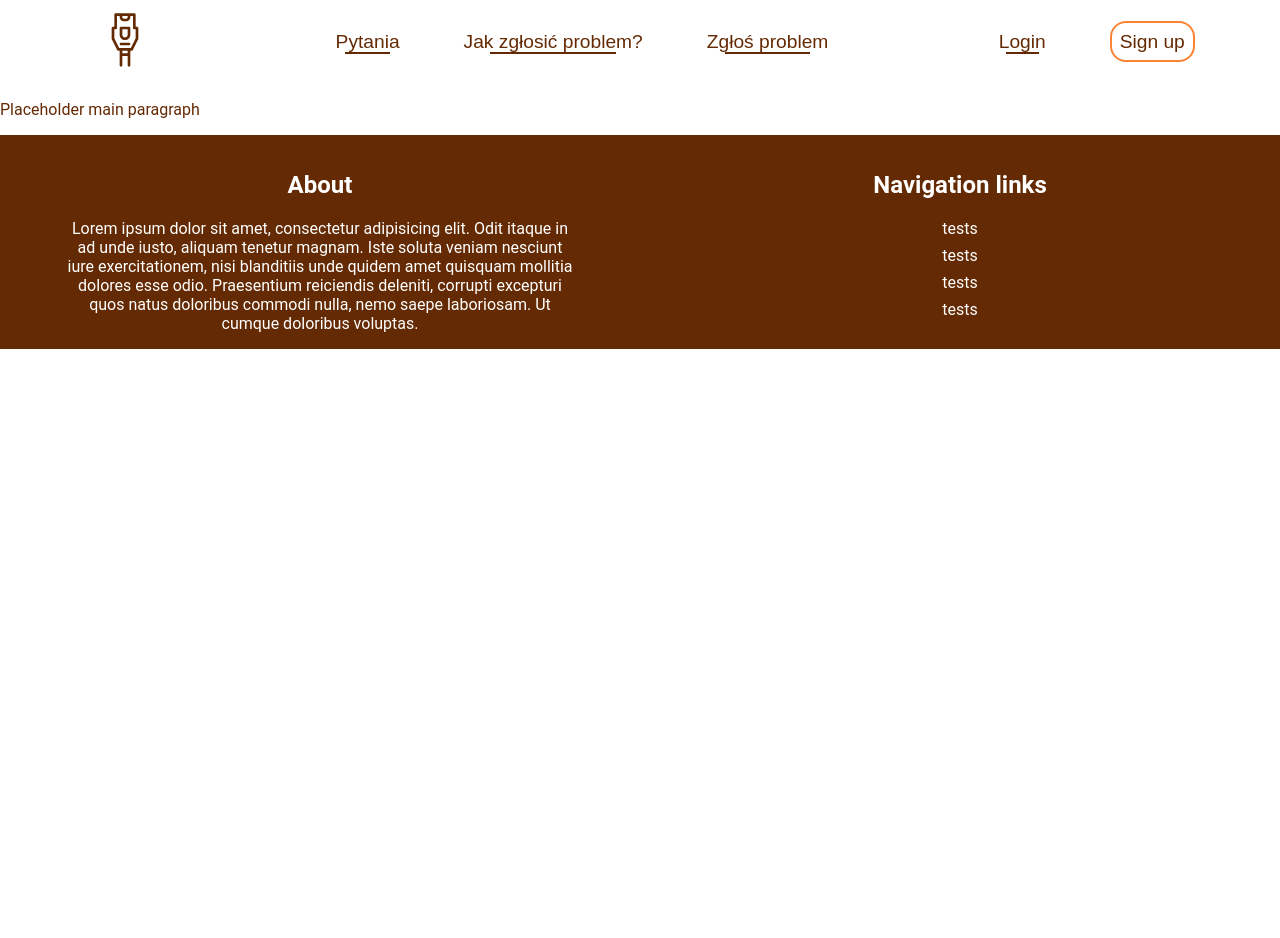
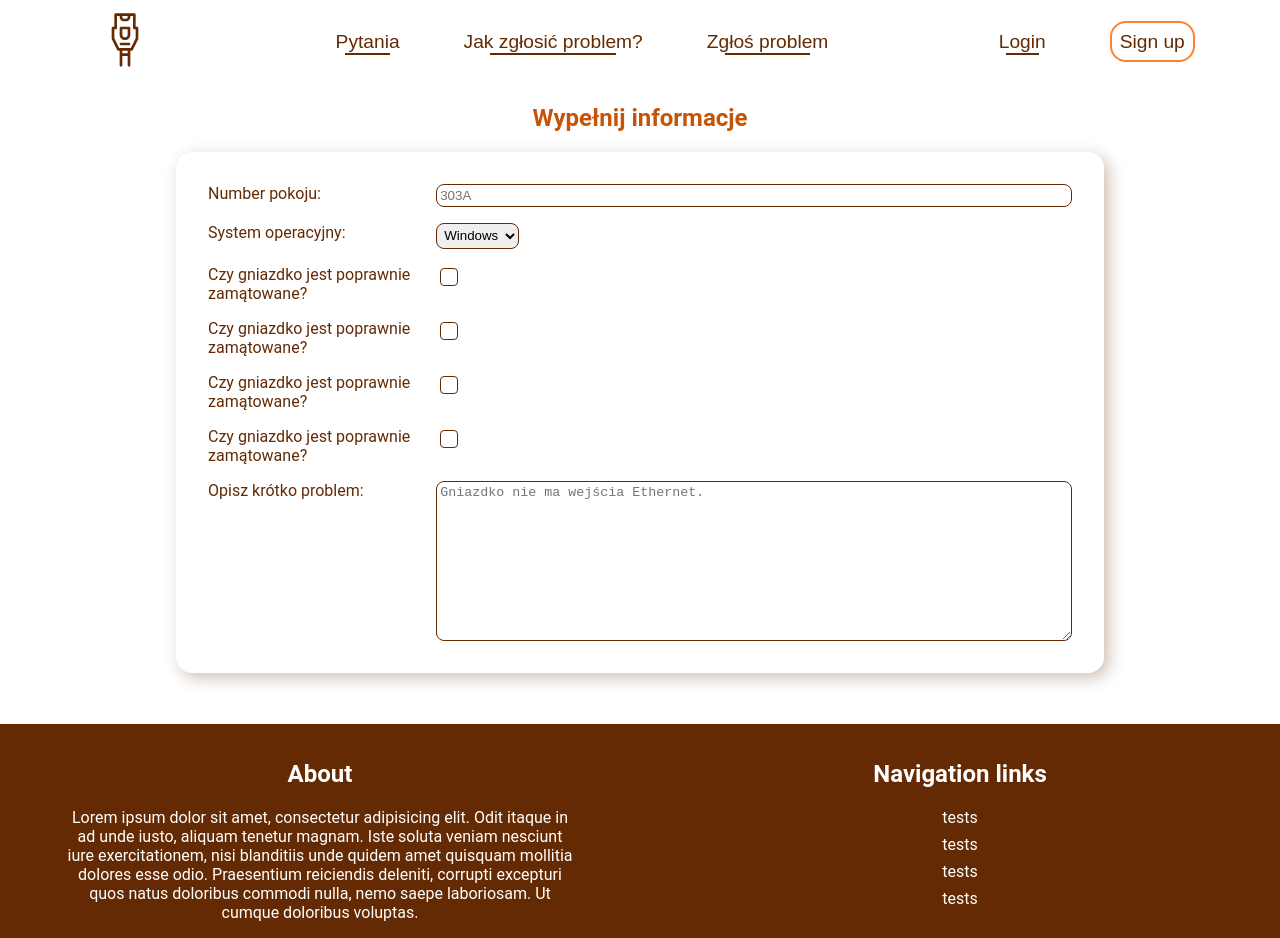
Before and after one commit to PatrykSiekierski/Dorm-Assist, a React (Vite) app: page /report in a window 1280 px wide. Before the commit the page ends 800 px from the top, so only its background shows below. Built offline with nearby package versions, Linux system fonts and the light colour scheme; a web font is replaced by a local one.

Commit message:
Adding report subpage
(chyba do wywalenia, bo mi sie nie podoba)

```diff
--- /dev/null
+++ b/src/components/Report/info.jsx
@@ -0,0 +1,41 @@
+import "../../styles/Report/_info.scss";
+
+export default function Info() {
+  return (
+    <article id="info-article">
+      <h1 className="center-text">Wypełnij informacje</h1>
+      <form action="" className="form-holder border">
+        <label htmlFor="room">Number pokoju:</label>
+        <input type="text" id="room" placeholder="303A" />
+        {/* <label htmlFor="problem">Opisz krótko problem:</label>
+        <input type="text" id="problem" placeholder="" /> */}
+        <label htmlFor="system">System operacyjny: </label>
+        <select id="system">
+          <option value="windows">Windows</option>
+          <option value="macos">MacOs</option>
+          <option value="linux">Linux</option>
+          <option value="android">Android</option>
+          <option value="other">Other</option>
+        </select>
+
+        <label htmlFor="self">Czy gniazdko jest poprawnie zamątowane?</label>
+        <input type="checkbox" id="self" />
+
+        <label htmlFor="self">Czy gniazdko jest poprawnie zamątowane?</label>
+        <input type="checkbox" id="self" />
+
+        <label htmlFor="self">Czy gniazdko jest poprawnie zamątowane?</label>
+        <input type="checkbox" id="self" />
+
+        <label htmlFor="self">Czy gniazdko jest poprawnie zamątowane?</label>
+        <input type="checkbox" id="self" />
+
+        <label htmlFor="opis">Opisz krótko problem:</label>
+        <textarea
+          id="opis"
+          placeholder="Gniazdko nie ma wejścia Ethernet."
+        ></textarea>
+      </form>
+    </article>
+  );
+}
--- a/src/components/Universal/navbar.jsx
+++ b/src/components/Universal/navbar.jsx
@@ -3,7 +3,7 @@ import "../../styles/General/_navbar.scss";
 export default function Navbar() {
   return (
     <nav>
-      <a href=".">
+      <a href="/">
         <img src="src/assets/cable-lan-svgrepo-com.svg" alt="Logo" />
       </a>
       <ul>
--- a/src/pages/report.jsx
+++ b/src/pages/report.jsx
@@ -1,12 +1,13 @@
 import Navbar from "../components/Universal/navbar";
 import Footer from "../components/Universal/footer";
+import Info from "../components/Report/info";
 
 export default function Report() {
   return (
     <>
       <Navbar />
       <main>
-        <p>Placeholder main paragraph</p>
+        <Info />
       </main>
       <Footer />
     </>
--- a/src/style.scss
+++ b/src/style.scss
@@ -58,3 +58,14 @@ ul {
 html {
   scroll-behavior: smooth;
 }
+
+.center-text {
+  text-align: center;
+  width: 100%;
+}
+
+.border {
+  box-shadow: 0.3rem 0.3rem 1rem 0 rgba($main-text, 0.3);
+  border-radius: 1rem;
+  padding: 1rem;
+}
--- a/src/styles/General/_navbar.scss
+++ b/src/styles/General/_navbar.scss
@@ -55,7 +55,7 @@ nav {
       content: "";
       position: absolute;
       width: 70%;
-      bottom: -2px;
+      bottom: -3px;
       left: 15%;
       border-bottom: 2px solid $main-text;
 
--- /dev/null
+++ b/src/styles/Report/_info.scss
@@ -0,0 +1,65 @@
+@import "../General/variables";
+
+#info-article {
+  min-height: 80vh;
+  display: flex;
+  flex-direction: column;
+  align-items: center;
+}
+
+.form-holder {
+  padding: 2rem !important;
+  width: calc(70vw + 2rem);
+  justify-items: left;
+  display: grid;
+  grid-template-columns: 1fr 3fr;
+  gap: 1rem;
+
+  input,
+  select {
+    // color: $accent;
+    border: 1px $main-text solid;
+    padding: 0.2rem;
+    border-radius: 0.5rem;
+
+    &[type="text"] {
+      width: 100%;
+    }
+
+    &[type="checkbox"] {
+      appearance: none;
+      -webkit-appearance: none;
+      width: 1rem; /* Rozmiar checkboxa */
+      height: 1rem;
+      border: 1px solid $main-text; /* Kolor ramki */
+      border-radius: 4px;
+      padding: 0.5rem;
+      position: relative;
+      cursor: pointer;
+    }
+
+    /* Styl zaznaczenia */
+    &[type="checkbox"]:checked {
+      background-color: $accent; /* Kolor tła przy zaznaczeniu */
+      //   border-color: $main-text;
+    }
+
+    &[type="checkbox"]:checked::before {
+      content: "O";
+      position: absolute;
+      top: 50%;
+      left: 50%;
+      transform: translate(-50%, -50%);
+      color: white;
+      //   font-size: 16px;
+    }
+  }
+
+  textarea {
+    width: 100%;
+    height: 10rem;
+    border: 1px $main-text solid;
+    padding: 0.2rem;
+    border-radius: 0.5rem;
+  }
+}
```
Also changed, not shown: src/components/Login/Login.jsx (added), src/components/Login/SignUpForm.jsx (added).
